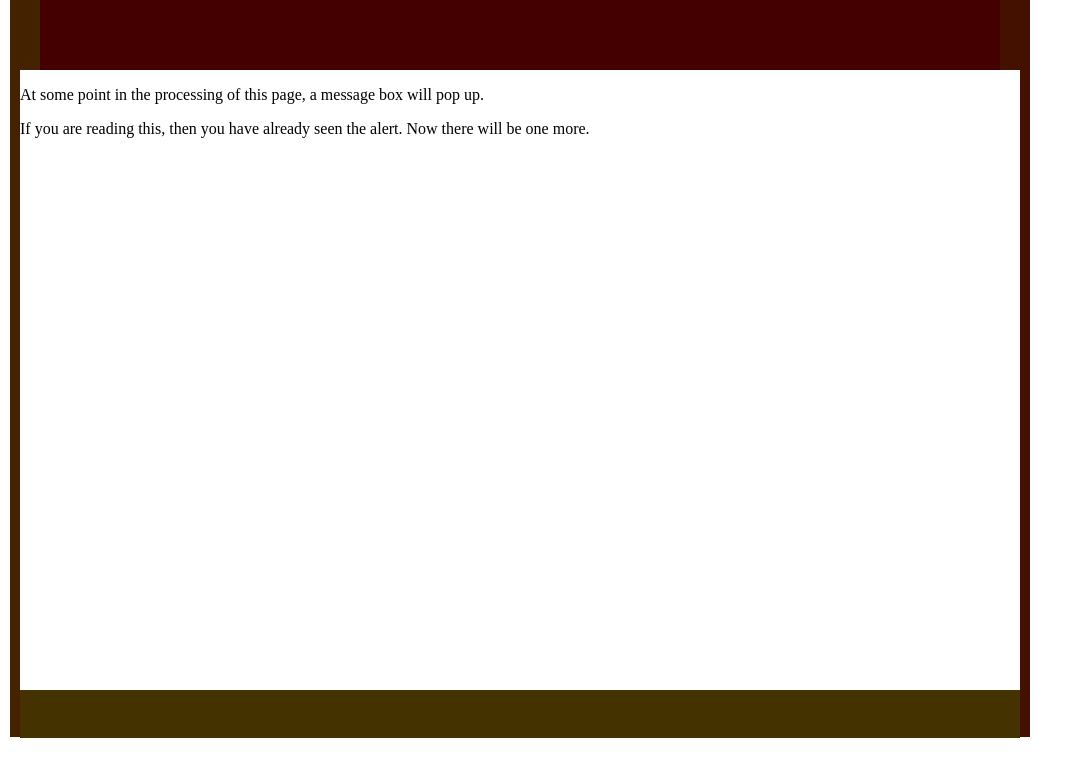
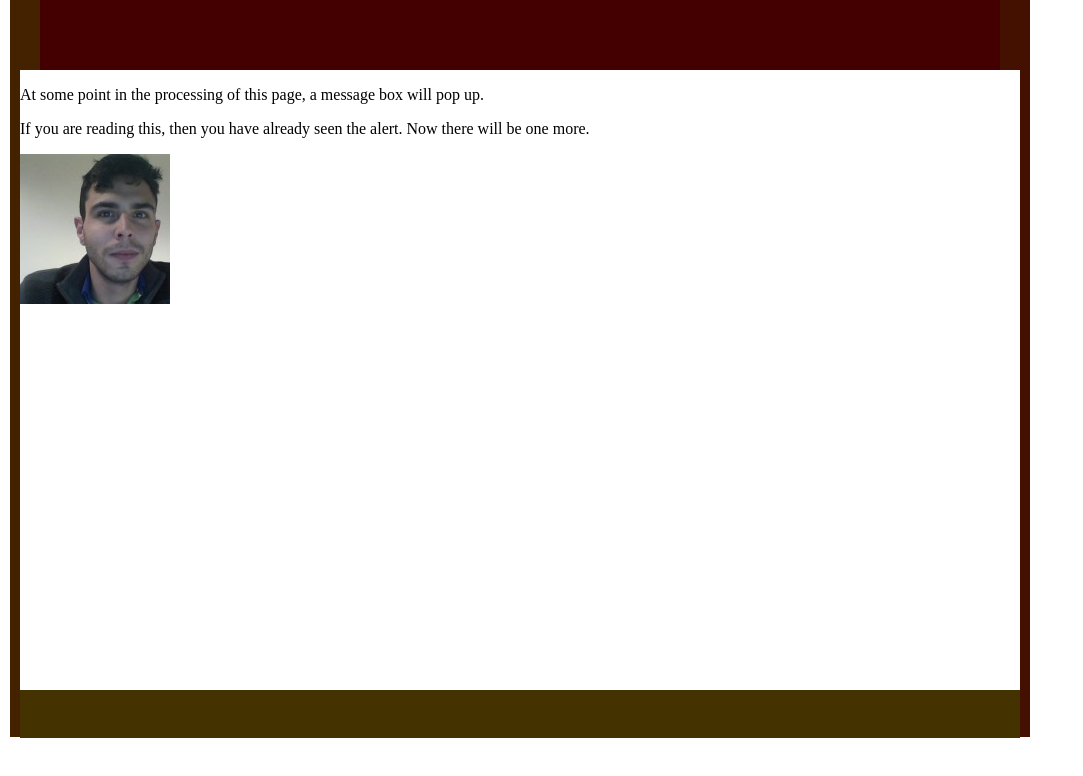
Before and after one commit to JulianCienfuegos/JulianCienfuegos.github.io, a plain HTML site: page index.html in a window 1280 px wide. Shown: the whole page, without its empty margins (0-1083 px from the left). Drawn offline with Linux system fonts and the light colour scheme.

Commit message:
added images

```diff
--- a/Messaging.js
+++ b/Messaging.js
@@ -12,5 +12,5 @@
 
  function changeImage(){
  	var my_image = document.getElementById("my_picture")
- 	my_image.src = "_img/meow.jpg"
+ 	my_image.src = "meow.jpg"
  }
--- a/index.html
+++ b/index.html
@@ -26,7 +26,7 @@
                 var p = new Person()
                 babysFirstMessage(p)//a_person);
             </script>
-            <! img id="my_picture" src="_img/me.jpg" onClick="changeImage()" onMouseOver="babysFirstMessage()">
+            <img id="my_picture" src="me.jpg" onClick="changeImage()" onMouseOver="babysFirstMessage()">
         </div>
         <div id="footer_bar"></div>
     </div>
```
